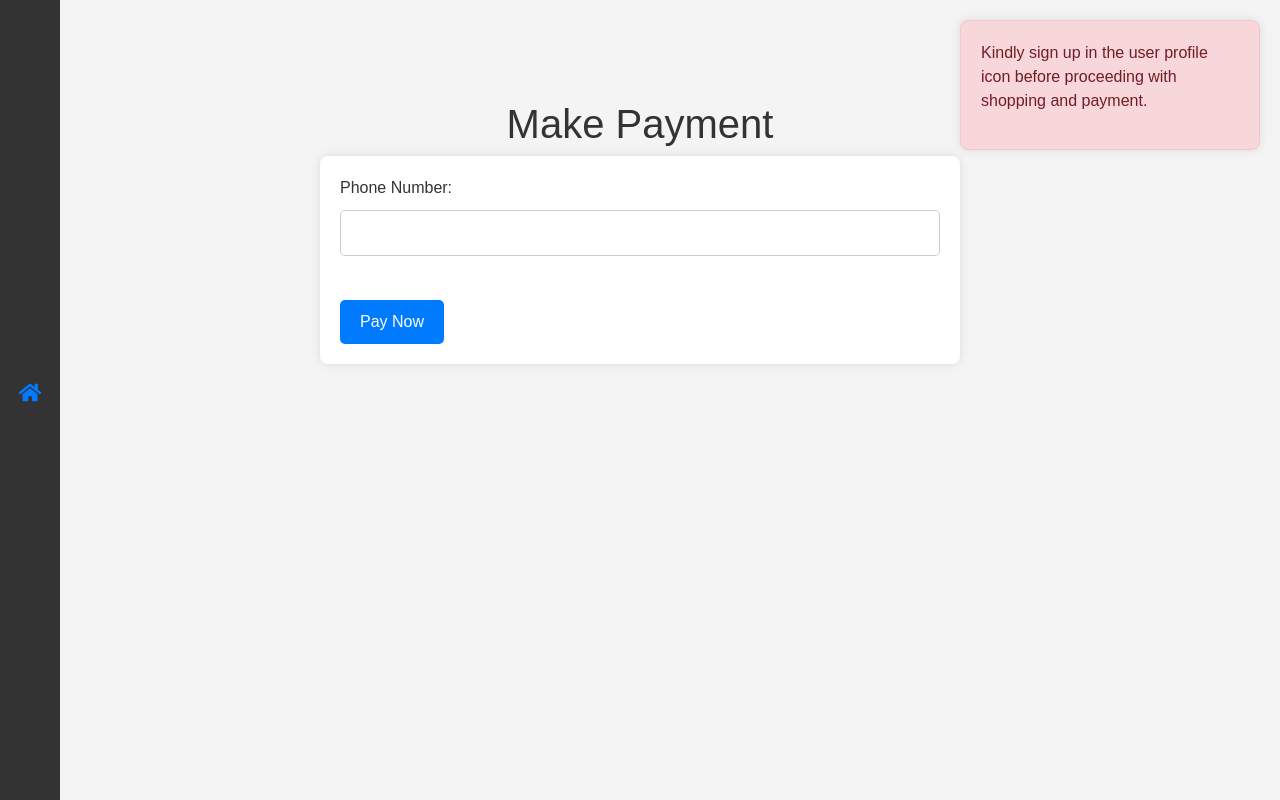
After one commit to Adamkhalifa2/sign-in-page, a Django app: page /make-payment in a window 1280 px wide. The commit adds this page. Run offline with Django 4.2, Linux system fonts and the light colour scheme; some libraries are stand-ins or nearby versions.

Commit message:
improvised online shopping website

```diff
--- a/nice/admin.py
+++ b/nice/admin.py
@@ -1,8 +1,9 @@
 from django.contrib import admin
 
-from nice.models import Product, Item, Profile
+from nice.models import Product, Item, Profile,Payment
 
 # Register your models here.
 admin.site.register(Product)
 admin.site.register(Item)
 admin.site.register(Profile)
+admin.site.register(Payment)
--- a/nice/forms.py
+++ b/nice/forms.py
@@ -1,7 +1,14 @@
 # forms.py
 from django import forms
+from .models import Payment
 
 
 class LoginForm(forms.Form):
     username = forms.CharField(max_length=100)
     password = forms.CharField(widget=forms.PasswordInput)
+
+
+class PaymentForm(forms.ModelForm):
+    class Meta:
+        model = Payment
+        fields = ['phone_number']
--- a/nice/urls.py
+++ b/nice/urls.py
@@ -1,20 +1,20 @@
 from django.urls import path
 from nice import views
 from .views import SignUpView
+
 app_name = 'nice'
+
 urlpatterns = [
     path("", views.home, name='home'),  # URL for the home page
     path("welcome/", views.welcome_view, name='welcome'),  # URL for the welcome page
     path("logout/", views.logout, name='logout'),  # URL for logout
     path('signup/', SignUpView.as_view(), name='signup'),
-    path("cart/",views.cart_items, name='cart'),
+    path("cart/", views.cart_items, name='cart'),
     path("add/<int:product_id>/", views.add_item, name='add'),
     path("delete/<int:item_id>/", views.delete_product, name='delete'),
     path('search/', views.search_results, name='search_results'),
     path('decrease_quantity/<int:item_id>/', views.decrease_quantity, name='decrease_quantity'),
     path('increase_quantity/<int:item_id>/', views.increase_quantity, name='increase_quantity'),
     path('update-profile/', views.update_profile, name='update_profile'),
-
-
-
+    path('make-payment', views.make_payment, name='make_payment'),
 ]
--- a/nice/views.py
+++ b/nice/views.py
@@ -1,15 +1,17 @@
 from django.contrib.auth.forms import UserCreationForm
 from django.shortcuts import render, redirect
 from django.contrib.auth import logout as auth_logout, authenticate, login
-from allauth.socialaccount.models import SocialAccount
 from django.urls import reverse_lazy
 from django.views import generic
-from nice.models import Product, Item, Profile
-from .forms import LoginForm
+from django.contrib.auth.decorators import login_required
+from django.core.mail import send_mail
+from django.http import HttpResponse
+import requests
+from decimal import Decimal
 
-from django.contrib.auth.decorators import login_required
-
-
+from .forms import PaymentForm
+from .models import Product, Item, Profile
+from allauth.socialaccount.models import SocialAccount
 
 @login_required
 def update_profile(request):
@@ -21,7 +23,7 @@ def update_profile(request):
         profile.phone_number = request.POST.get('phone_number', '')
         profile.email = request.POST.get('email', '')
         profile.save()
-        return redirect('nice:update_profile')  # Change 'welcome' to your welcome page URL name
+        return redirect('nice:update_profile')
     return render(request, 'update_profile.html')
 
 
@@ -45,11 +47,11 @@ def redirect_to_welcome(user):
 
 def welcome_view(request):
     if request.user.is_authenticated:
-        produce = Product.objects.all()
+        products = Product.objects.all()
         context = {
-            'produce': produce
+            'products': products
         }
-        return render(request, 'welcome.html', context)  # Pass context as the second argument
+        return render(request, 'welcome.html', context )
     return redirect('nice:home')
 
 
@@ -67,9 +69,9 @@ class SignUpView(generic.CreateView):
 def cart_items(request):
     cart_items = Item.objects.filter(user=request.user)
     price = sum(item.product.price * item.quantity for item in cart_items)
-    produce = Product.objects.all()
-
-    return render(request, 'mycart.html', {'cart_items': cart_items, 'price': price})
+    formatted_price = "{:.2f}".format(price)  # Format the price with two decimal places
+    products = Product.objects.all()
+    return render(request, 'mycart.html', {'cart_items': cart_items, 'price': formatted_price, 'products': products})
 
 
 def add_item(request, product_id):
@@ -97,35 +99,86 @@ def search_results(request):
 
 def increase_quantity(request, item_id):
     try:
-        # Retrieve the cart item
         cart_item = Item.objects.get(id=item_id)
-
-        # Increase the quantity by 1
         cart_item.quantity += 1
         cart_item.save()
-
-        # Redirect back to the cart page
-        return redirect('nice:cart')  # Assuming your cart URL name is 'cart'
+        return redirect('nice:cart')
     except Item.DoesNotExist:
-        # Handle the case where the cart item does not exist
         return redirect('nice:cart')
 
 
 def decrease_quantity(request, item_id):
     try:
-        # Retrieve the cart item
         cart_item = Item.objects.get(id=item_id)
-
-        # Decrease the quantity by 1 if it's greater than 1
         if cart_item.quantity > 1:
             cart_item.quantity -= 1
             cart_item.save()
         else:
-            # If the quantity is already 1, remove the item from the cart
             cart_item.delete()
+        return redirect('nice:cart')
+    except Item.DoesNotExist:
+        return redirect('nice:cart')
 
-        # Redirect back to the cart page
-        return redirect('nice:cart')  # Assuming your cart URL name is 'cart'
-    except Item.DoesNotExist:
-        # Handle the case where the cart item does not exist
-        return redirect('nice:cart')
+
+def make_payment(request):
+    total_price = Decimal(0)
+    if request.method == 'POST':
+        cart_items = Item.objects.filter(user=request.user)
+        total_price = sum(item.product.price * item.quantity for item in cart_items)
+        form = PaymentForm(request.POST)
+        if form.is_valid():
+            phone_number = form.cleaned_data['phone_number']
+
+            # Validate the phone number
+            if not phone_number:
+                return HttpResponse("Please provide a phone number.")
+
+            try:
+                phone_number = int(phone_number)
+            except ValueError:
+                return HttpResponse("Invalid phone number format.")
+
+            # Call your payment API with the provided data
+            response = make_payment_api_call(float(total_price), phone_number)
+
+            # Check the response from the API and handle accordingly
+            if response.status_code == 200:
+                # Clear the cart items after successful payment
+                cart_items.delete()
+
+                return HttpResponse("Payment successful!")  # You can customize this message
+            else:
+                return HttpResponse("Payment failed. Please try again.")  # You can customize this message
+    else:
+        form = PaymentForm()
+
+    return render(request, 'payment_form.html', {'total_price': total_price, 'form': form})
+def make_payment_api_call(total_price, phone_number):
+    url = 'https://sandbox.safaricom.co.ke/mpesa/stkpush/v1/processrequest'
+    headers = {
+        'Authorization': 'Bearer h1PIG1vJa3k3Gq7d6QNu5ntYhJTj',  # Replace with your actual access token
+        'Content-Type': 'application/json'
+    }
+    data = {
+        "BusinessShortCode": 174379,
+        "Password": "MTc0Mzc5YmZiMjc5ZjlhYTliZGJjZjE1OGU5N2RkNzFhNDY3Y2QyZTBjODkzMDU5YjEwZjc4ZTZiNzJhZGExZWQyYzkxOTIwMjQwMjE5MDg1MjAz",
+        "Timestamp": "20240219085203",
+        "TransactionType": "CustomerPayBillOnline",
+        "Amount": total_price,  # Corrected from amount to total_price
+        "PartyA": 254700600163,
+        "PartyB": 174379,
+        "PhoneNumber": phone_number,
+        "CallBackURL": "https://mydomain.com/path",
+        "AccountReference": "CompanyAdam",
+        "TransactionDesc": "Payment ADAM"
+    }
+    response = requests.post(url, headers=headers, json=data)
+    return response
+
+
+def send_payment_notification(email, amount):
+    subject = 'Payment Notification'
+    message = f'Your payment of ${amount} has been successfully processed.'
+    from_email = 'your_email@example.com'  # Your email address
+    recipient_list = [email]
+    send_mail(subject, message, from_email, recipient_list)
--- /dev/null
+++ b/templates/payment_form.html
@@ -0,0 +1,124 @@
+<!DOCTYPE html>
+<html lang="en">
+<head>
+    <meta charset="UTF-8">
+    <meta http-equiv="X-UA-Compatible" content="IE=edge">
+    <meta name="viewport" content="width=device-width, initial-scale=1.0">
+    <link rel="stylesheet" href="https://stackpath.bootstrapcdn.com/bootstrap/4.5.2/css/bootstrap.min.css">
+    <link rel="stylesheet" href="https://cdnjs.cloudflare.com/ajax/libs/font-awesome/5.15.4/css/all.min.css">
+    <title>Payment Form</title>
+    <style>
+        body {
+            font-family: Arial, sans-serif;
+            background-color: #f4f4f4;
+            margin: 0;
+            padding: 0;
+        }
+        .alert-box {
+            position: absolute;
+            top: 20px;
+            right: 20px;
+            width: 300px;
+            padding: 20px;
+            background-color: #f8d7da;
+            border: 1px solid #f5c6cb;
+            border-radius: 8px;
+            box-shadow: 0 0 10px rgba(0, 0, 0, 0.1);
+            color: #721c24;
+        }
+        h1 {
+            text-align: center;
+            margin-top: 100px;
+            color: #333;
+        }
+        form {
+            width: 50%;
+            margin: 0 auto;
+            background-color: #fff;
+            padding: 20px;
+            border-radius: 8px;
+            box-shadow: 0 0 10px rgba(0, 0, 0, 0.1);
+        }
+        label {
+            display: block;
+            margin-bottom: 10px;
+            color: #333;
+        }
+        input[type="text"] {
+            width: 100%;
+            padding: 10px;
+            margin-bottom: 20px;
+            border: 1px solid #ccc;
+            border-radius: 5px;
+        }
+        button[type="submit"] {
+            background-color: #007bff;
+            color: #fff;
+            padding: 10px 20px;
+            border: none;
+            border-radius: 5px;
+            cursor: pointer;
+            font-size: 16px;
+        }
+        button[type="submit"]:hover {
+            background-color: #0056b3;
+        }
+        .navbar-side {
+            background-color: #333;
+            color: white;
+            position: fixed;
+            left: 0;
+            top: 0;
+            bottom: 0;
+            width: 60px;
+            display: flex;
+            flex-direction: column;
+            justify-content: center;
+            align-items: center;
+            z-index: 998;
+        }
+        .navbar-side i {
+            margin-bottom: 15px;
+            font-size: 20px;
+            cursor: pointer;
+            position: relative;
+        }
+        .navbar-side i::after {
+            content: attr(data-tooltip);
+            position: absolute;
+            top: 50%;
+            left: calc(100% + 10px);
+            background-color: rgba(0, 0, 0, 0.8);
+            color: white;
+            padding: 5px;
+            border-radius: 3px;
+            opacity: 0;
+            pointer-events: none;
+            transition: opacity 0.3s ease;
+            transform: translateY(-50%);
+            z-index: 999;
+        }
+        .navbar-side i:hover::after {
+            opacity: 1;
+        }
+    </style>
+</head>
+<body>
+<div class="navbar-side">
+    <a href="http://127.0.0.1:8000/welcome/">
+        <i class="fas fa-home" data-tooltip="Home"></i>
+    </a>
+</div>
+<div class="alert-box">
+    <p>Kindly sign up in the user profile icon before proceeding with shopping and payment.</p>
+</div>
+<h1>Make Payment</h1>
+<form method="POST">
+    {% csrf_token %}
+    <label for="phone_number">Phone Number:</label>
+    <input type="text" id="phone_number" name="phone_number" required><br><br>
+    <input type="hidden" name="total_price" value="{{ total_price }}">
+    <button type="submit">Pay Now</button>
+</form>
+</body>
+</html>
--- a/templates/users/login.html
+++ b/templates/users/login.html
@@ -81,7 +81,7 @@
         </form>
 
           <p>You could also sign in with your google account</p>
-        <a class="google-login-button" href="{% provider_login_url 'google' %}?next=/nice:welcome/">Login with Google</a><br>
+        <a class="google-login-button" href="{% provider_login_url 'google' %}?next=/welcome/">Login with Google</a><br>
          If you don't have an account, please click this button to sign up:
         <a href="http://127.0.0.1:8000/signup/">Sign Up</a>
         <br>
```
Also changed, not shown: google/settings.py (+22 -0 lines), nice/models.py (+15 -8 lines), templates/mycart.html (+19 -0 lines), templates/welcome.html (+22 -2 lines), db.sqlite3, nice/migrations/0003_payment.py (added), nice/migrations/0004_payment_status.py (added).
